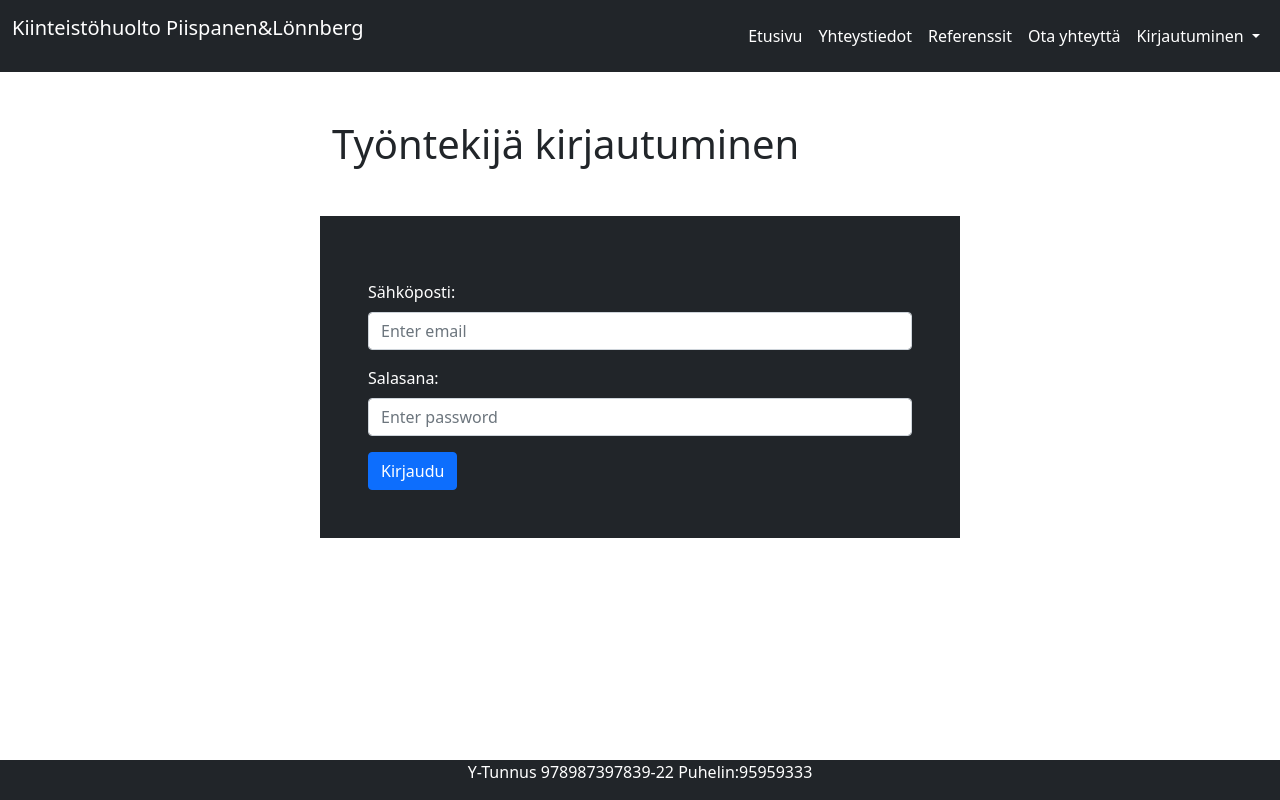
After one commit to piispa24/kiinteistohuolto, a PHP site: page /tyokirjautuminen.php in a window 1280 px wide. The commit adds this page. Run offline with PHP 8.4, Linux system fonts and the light colour scheme.

Commit message:
kirjautumis sivut

```diff
--- a/kirjautuminen.php
+++ b/asiakaskirjautuminen.php
@@ -1,6 +1,6 @@
 <?php require "header.php"; ?>
 <div class="container-fluid col-sm-6 mt-5">
-<h1>Kirjaudu sisään</h1>
+<h1>Asiakas kirjautuminen</h1>
 </div>
 <div class="container-fluid col-sm-6 bg-dark p-5 mt-5">
     <form action="###">
--- a/header.php
+++ b/header.php
@@ -38,10 +38,10 @@
             Kirjautuminen
           </a>
           <ul class="dropdown-menu" aria-labelledby="navbarDropdownMenuLink">
-            <li><a class="dropdown-item" href="kirjautuminen.php">Asukas</a></li>
-            <li><a class="dropdown-item" href="kirjautuminen.php">Asiakas</a></li>
-            <li><a class="dropdown-item" href="kirjautuminen.php">Isännöitsijä</a></li>
-            <li><a class="dropdown-item" href="kirjautuminen.php">Työntekijä</a></li>
+            <li><a class="dropdown-item" href="asukaskirjautuminen.php">Asukas</a></li>
+            <li><a class="dropdown-item" href="asiakaskirjautuminen.php">Asiakas</a></li>
+            <li><a class="dropdown-item" href="isankirjautuminen.php">Isännöitsijä</a></li>
+            <li><a class="dropdown-item" href="tyokirjautuminen.php">Työntekijä</a></li>
           </ul>
         </li>
       </ul>
--- /dev/null
+++ b/tyokirjautuminen.php
@@ -0,0 +1,19 @@
+<?php require "header.php"; ?>
+<div class="container-fluid col-sm-6 mt-5">
+<h1>Työntekijä kirjautuminen</h1>
+</div>
+<div class="container-fluid col-sm-6 bg-dark p-5 mt-5">
+    <form action="###">
+    <div class="mb-3 mt-3">
+        <label for="email" class="form-label">Sähköposti:</label>
+        <input type="email" class="form-control" id="email" placeholder="Enter email" name="email">
+    </div>
+    <div class="mb-3">
+        <label for="pwd" class="form-label">Salasana:</label>
+        <input type="password" class="form-control" id="pwd" placeholder="Enter password" name="pswd">
+    </div>
+
+    <button type="submit" class="btn btn-primary">Kirjaudu</button>
+    </form>
+</div>
+<?php require "footer.php"; ?>
```
Also changed, not shown: asukaskirjautuminen.php (added, +19 -0 lines), isankirjautuminen.php (added, +19 -0 lines).
